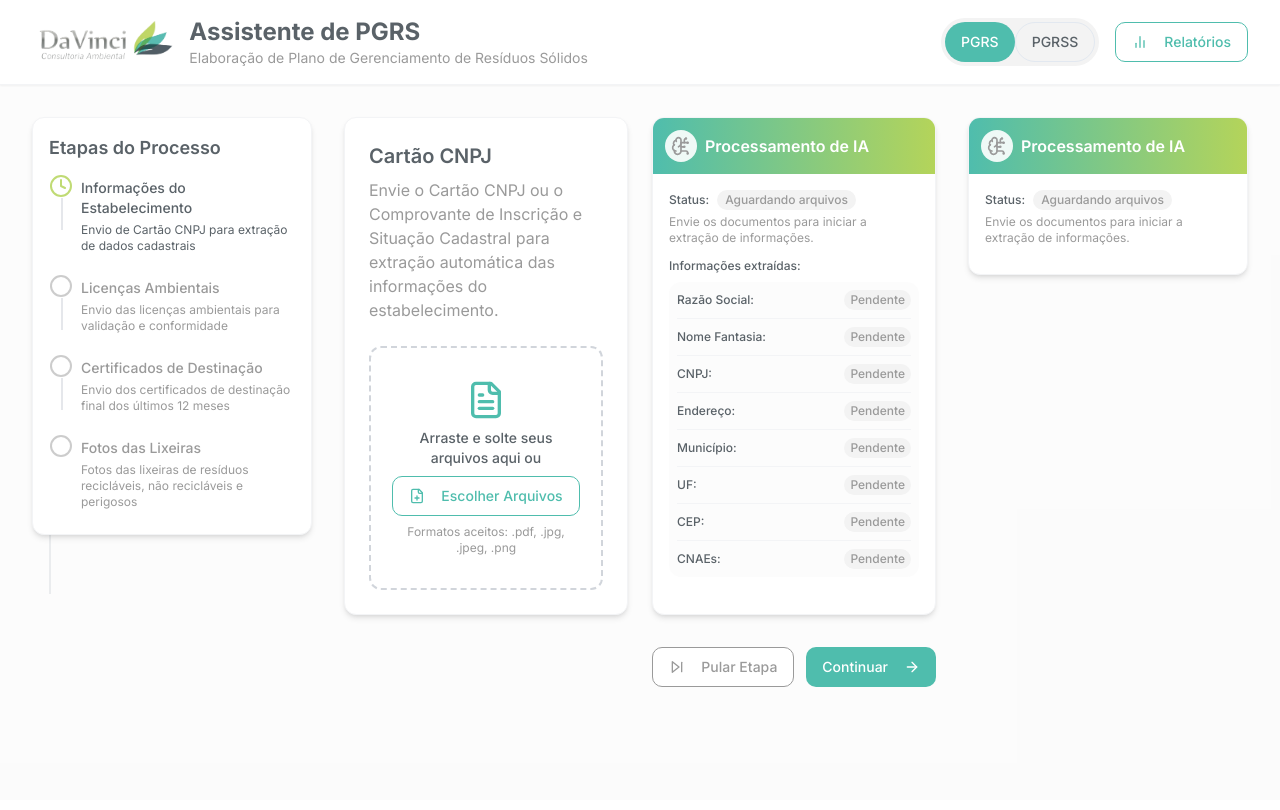
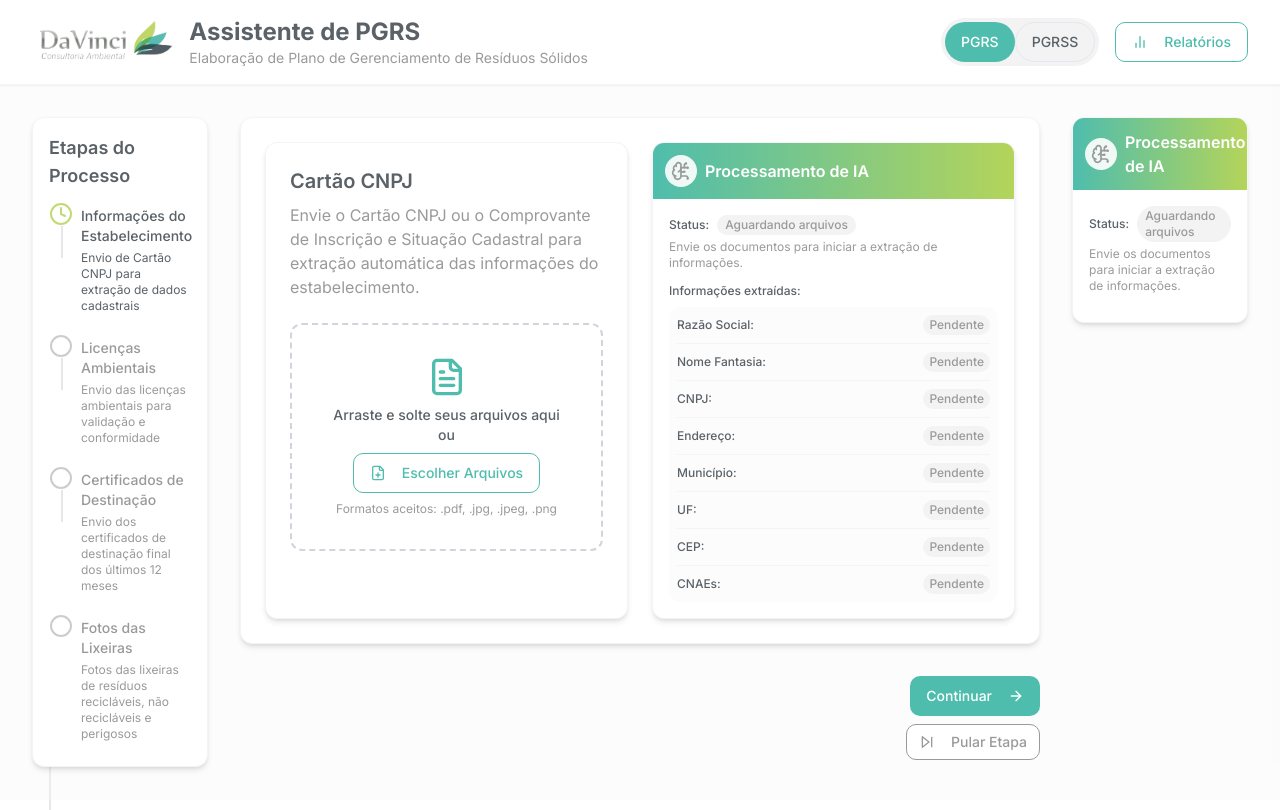
Before and after one commit to davinci-ambiental/duo-ai-assistente, a React (Vite) app: page / in a window 1280 px wide. Shown: the top 810 px of the page. Built offline with nearby package versions, Linux system fonts and the light colour scheme.

Commit message:
Refactor: Improve page layout and UI
- Remove duplicate AI processing panel.
- Adjust the size of the central upload area.
- Align navigation buttons horizontally.
- Style the "Skip" button.

```diff
--- a/src/pages/Index.tsx
+++ b/src/pages/Index.tsx
@@ -131,16 +131,22 @@ const Index = () => {
 
       <main className="max-w-7xl mx-auto px-4 sm:px-6 lg:px-8 py-8">
         <div className="grid grid-cols-1 lg:grid-cols-12 gap-8">
-          <div className="lg:col-span-3">
+          {/* Left sidebar with steps - reduced size */}
+          <div className="lg:col-span-2">
             <StepIndicator steps={steps} currentStep={currentStep} />
           </div>
 
-          <div className="lg:col-span-6">
+          {/* Main content area - increased size */}
+          <div className="lg:col-span-8">
             <div className="space-y-8">
+              {/* Current step component */}
+              <div className="modern-card p-6">
                 {steps[currentStep].component}
+              </div>
 
-              {/* Navigation buttons */}
-              <div className="flex justify-end space-x-3 mt-8">
+              {/* Navigation buttons - restructured layout */}
+              <div className="flex flex-col items-end space-y-2">
+                <div className="flex space-x-3">
                   {currentStep > 0 && (
                     <Button
                       variant="outline"
@@ -149,17 +155,6 @@ const Index = () => {
                     >
                       <ArrowLeft className="mr-2 h-4 w-4" />
                       Voltar
-                  </Button>
-                )}
-
-                {currentStep < steps.length - 1 && (
-                  <Button
-                    variant="outline"
-                    onClick={handleSkipStep}
-                    className="text-davinci-silver border-davinci-silver hover:bg-davinci-lightGray/50"
-                  >
-                    <SkipForward className="mr-2 h-4 w-4" />
-                    Pular Etapa
                     </Button>
                   )}
 
@@ -181,10 +176,24 @@ const Index = () => {
                     </Button>
                   )}
                 </div>
+
+                {currentStep < steps.length - 1 && (
+                  <Button
+                    variant="outline"
+                    onClick={handleSkipStep}
+                    size="sm"
+                    className="text-davinci-silver border-davinci-silver hover:bg-davinci-lightGray/50"
+                  >
+                    <SkipForward className="mr-2 h-3 w-3" />
+                    Pular Etapa
+                  </Button>
+                )}
+              </div>
             </div>
           </div>
 
-          <div className="lg:col-span-3">
+          {/* Right sidebar with AI processing - reduced size */}
+          <div className="lg:col-span-2">
             <AIProcessingPanel
               status={steps[currentStep].status === 'completed' ? 'completed' : 'waiting'}
               fields={[]}
```
Lines whose indentation alone changed are shown as unchanged.
